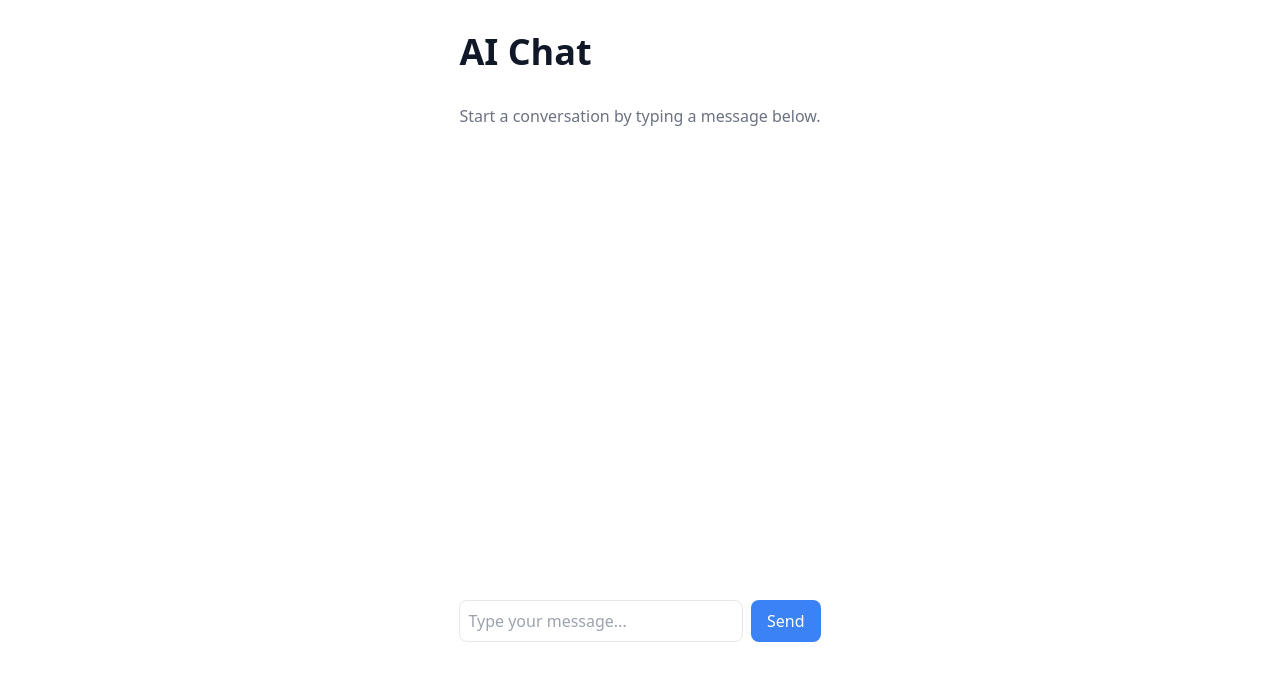
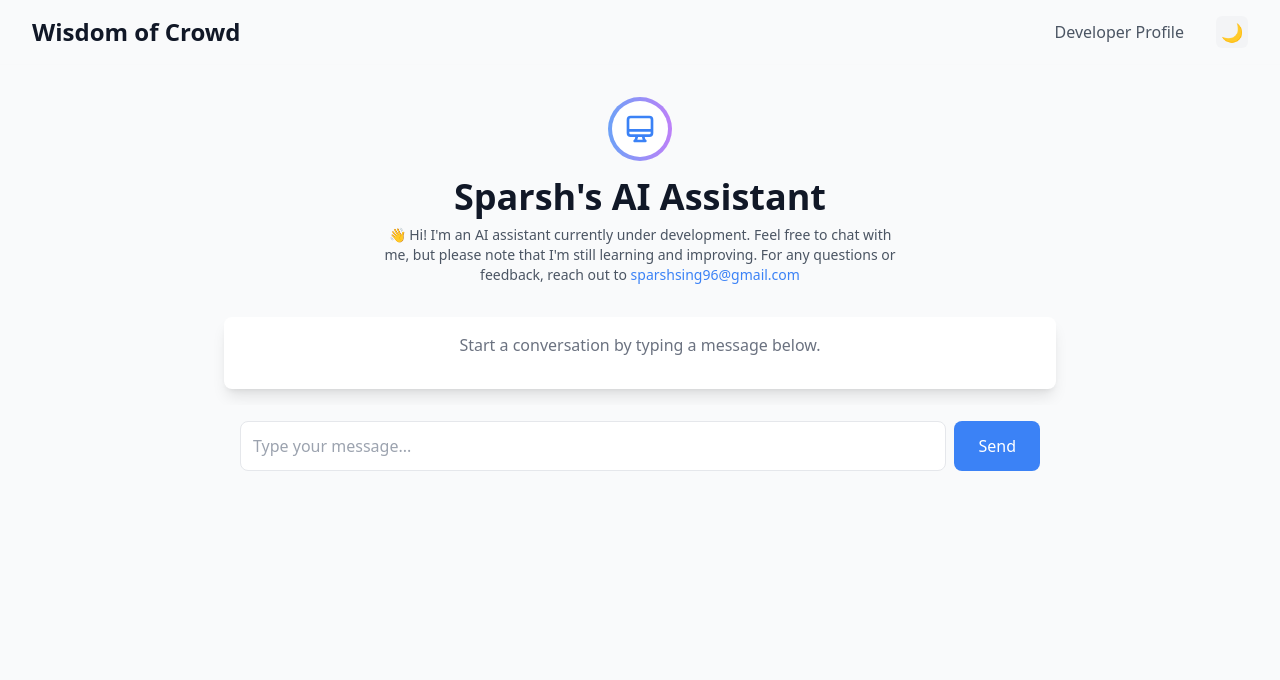
Before and after one commit to Sparshsing/wisdomofcrowd, a Next.js app: page /chat in a window 1280 px wide. Shown: the top 680 px of the page. Built offline with nearby package versions, Linux system fonts and the light colour scheme.

Commit message:
enhance AI chat page

```diff
--- a/src/app/chat/page.js
+++ b/src/app/chat/page.js
@@ -3,6 +3,7 @@ import { useState, useRef, useEffect } from 'react';
 import ReactMarkdown from 'react-markdown';
 import { Prism as SyntaxHighlighter } from 'react-syntax-highlighter';
 import { coldarkDark } from 'react-syntax-highlighter/dist/esm/styles/prism';
+import Header from '../components/Header';
 
 export default function Chat() {
   const [prompt, setPrompt] = useState('');
@@ -141,10 +142,30 @@ export default function Chat() {
   };
 
   return (
-    <div className="min-h-screen p-8 max-w-4xl mx-auto flex flex-col">
-      <h1 className="text-4xl font-bold mb-8">AI Chat</h1>
+    <div className="min-h-screen flex flex-col bg-gray-50 dark:bg-gray-900 transition-colors duration-200">
+      <Header />
+      <main className="flex-1">
+        <div className="max-w-4xl mx-auto p-4 sm:p-6 lg:p-8">
+          <div className="flex flex-col items-center text-center mb-8">
+            <div className="w-16 h-16 mb-4 relative">
+              <div className="absolute inset-0 bg-gradient-to-r from-blue-500 to-purple-500 rounded-full animate-pulse"></div>
+              <div className="absolute inset-1 bg-white dark:bg-gray-800 rounded-full flex items-center justify-center">
+                <svg xmlns="http://www.w3.org/2000/svg" className="h-8 w-8 text-blue-500" fill="none" viewBox="0 0 24 24" stroke="currentColor">
+                  <path strokeLinecap="round" strokeLinejoin="round" strokeWidth={2} d="M9.75 17L9 20l-1 1h8l-1-1-.75-3M3 13h18M5 17h14a2 2 0 002-2V5a2 2 0 00-2-2H5a2 2 0 00-2 2v10a2 2 0 002 2z" />
+                </svg>
+              </div>
+            </div>
+            <h1 className="text-2xl sm:text-3xl lg:text-4xl font-bold text-gray-900 dark:text-white mb-2">Sparsh's AI Assistant</h1>
+            <p className="text-sm text-gray-600 dark:text-gray-400 max-w-lg">
+              👋 Hi! I'm an AI assistant currently under development. Feel free to chat with me, but please note that I'm still learning and improving.
+              For any questions or feedback, reach out to{' '}
+              <a href="mailto:sparshsing96@gmail.com" className="text-blue-500 hover:text-blue-600">
+                sparshsing96@gmail.com
+              </a>
+            </p>
+          </div>
 
-      <div className="flex-1 mb-4 space-y-4 overflow-y-auto max-h-[60vh]">
+          <div className="flex-1 mb-4 space-y-4 overflow-y-auto max-h-[calc(100vh-400px)] rounded-lg bg-white dark:bg-gray-800 p-4 shadow-lg">
             {messages.length === 0 && !currentResponse && (
               <div className="text-center text-gray-500 dark:text-gray-400">
                 Start a conversation by typing a message below.
@@ -154,12 +175,20 @@ export default function Chat() {
             {messages.map((message, index) => (
               <div
                 key={index}
-            className={`p-4 rounded-lg ${
+                className={`p-4 rounded-lg shadow-sm ${
                   message.role === 'user'
-                ? 'bg-blue-100 dark:bg-blue-900 ml-auto max-w-[80%]'
-                : 'bg-gray-100 dark:bg-gray-800 mr-auto max-w-[80%]'
+                    ? 'bg-blue-50 dark:bg-blue-900/50 ml-auto max-w-[80%]'
+                    : 'bg-gray-50 dark:bg-gray-800/50 mr-auto max-w-[80%] flex gap-3'
                 }`}
               >
+                {message.role === 'assistant' && (
+                  <div className="w-8 h-8 rounded-full bg-gradient-to-r from-blue-500 to-purple-500 flex-shrink-0 flex items-center justify-center text-white">
+                    <svg xmlns="http://www.w3.org/2000/svg" className="h-4 w-4" fill="none" viewBox="0 0 24 24" stroke="currentColor">
+                      <path strokeLinecap="round" strokeLinejoin="round" strokeWidth={2} d="M9.75 17L9 20l-1 1h8l-1-1-.75-3M3 13h18M5 17h14a2 2 0 002-2V5a2 2 0 00-2-2H5a2 2 0 00-2 2v10a2 2 0 002 2z" />
+                    </svg>
+                  </div>
+                )}
+                <div className="flex-1">
                   <div className="text-sm font-semibold mb-1">
                     {message.role === 'user' ? 'You' : 'AI'}
                   </div>
@@ -173,15 +202,23 @@ export default function Chat() {
                     </div>
                   )}
                 </div>
+              </div>
             ))}
 
             {currentResponse && (
-          <div className="p-4 rounded-lg bg-gray-100 dark:bg-gray-800 mr-auto max-w-[80%]">
+              <div className="p-4 rounded-lg shadow-sm bg-gray-50 dark:bg-gray-800/50 mr-auto max-w-[80%] flex gap-3">
+                <div className="w-8 h-8 rounded-full bg-gradient-to-r from-blue-500 to-purple-500 flex-shrink-0 flex items-center justify-center text-white">
+                  <svg xmlns="http://www.w3.org/2000/svg" className="h-4 w-4" fill="none" viewBox="0 0 24 24" stroke="currentColor">
+                    <path strokeLinecap="round" strokeLinejoin="round" strokeWidth={2} d="M9.75 17L9 20l-1 1h8l-1-1-.75-3M3 13h18M5 17h14a2 2 0 002-2V5a2 2 0 00-2-2H5a2 2 0 00-2 2v10a2 2 0 002 2z" />
+                  </svg>
+                </div>
+                <div className="flex-1">
                   <div className="text-sm font-semibold mb-1">AI</div>
                   <div className="prose dark:prose-invert max-w-none">
                     <ReactMarkdown components={MarkdownComponents}>
                       {currentResponse}
                     </ReactMarkdown>
+                  </div>
                 </div>
               </div>
             )}
@@ -198,20 +235,20 @@ export default function Chat() {
             <div ref={messagesEndRef} />
           </div>
 
-      <form onSubmit={handleSubmit} className="flex gap-2">
+          <form onSubmit={handleSubmit} className="sticky bottom-0 bg-gray-50 dark:bg-gray-900 p-4 flex gap-2">
             <input
               type="text"
               value={prompt}
               onChange={(e) => setPrompt(e.target.value)}
               placeholder="Type your message..."
-          className="flex-1 p-2 border rounded-lg dark:bg-gray-800 dark:border-gray-700"
+              className="flex-1 p-3 border rounded-lg bg-white dark:bg-gray-800 dark:border-gray-700 focus:outline-none focus:ring-2 focus:ring-blue-500 dark:focus:ring-blue-400 focus:border-transparent"
               disabled={isLoading}
             />
             {isStreaming ? (
               <button
                 type="button"
                 onClick={handleStop}
-            className="px-4 py-2 bg-red-500 text-white rounded-lg hover:bg-red-600"
+                className="px-6 py-3 bg-red-500 text-white rounded-lg hover:bg-red-600 transition-colors duration-200 font-medium"
               >
                 Stop
               </button>
@@ -219,12 +256,14 @@ export default function Chat() {
               <button
                 type="submit"
                 disabled={isLoading}
-            className="px-4 py-2 bg-blue-500 text-white rounded-lg hover:bg-blue-600 disabled:opacity-50 disabled:cursor-not-allowed"
+                className="px-6 py-3 bg-blue-500 text-white rounded-lg hover:bg-blue-600 transition-colors duration-200 disabled:opacity-50 disabled:cursor-not-allowed font-medium"
               >
                 Send
               </button>
             )}
           </form>
         </div>
+      </main>
+    </div>
   );
 }
```
Lines whose indentation alone changed are shown as unchanged.
